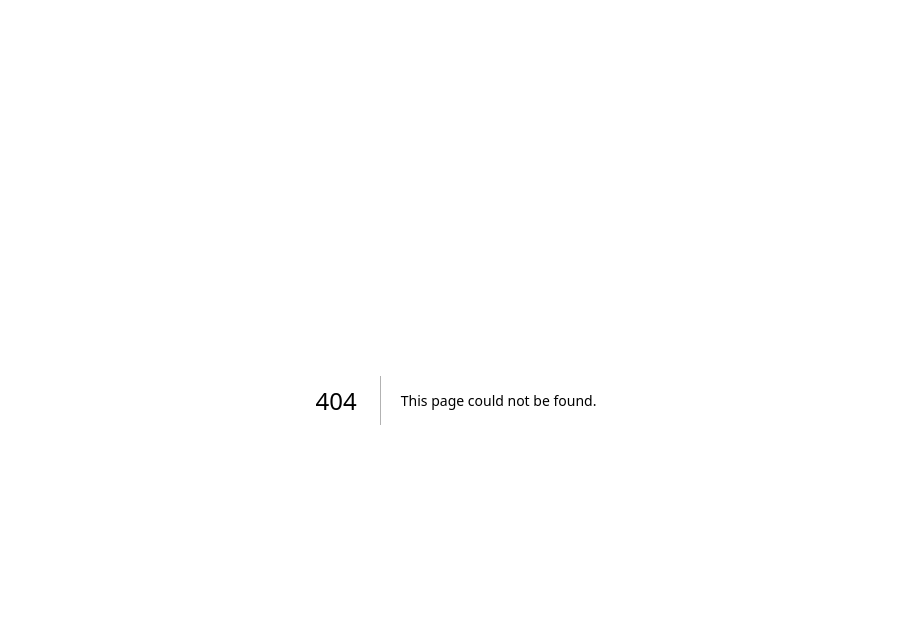
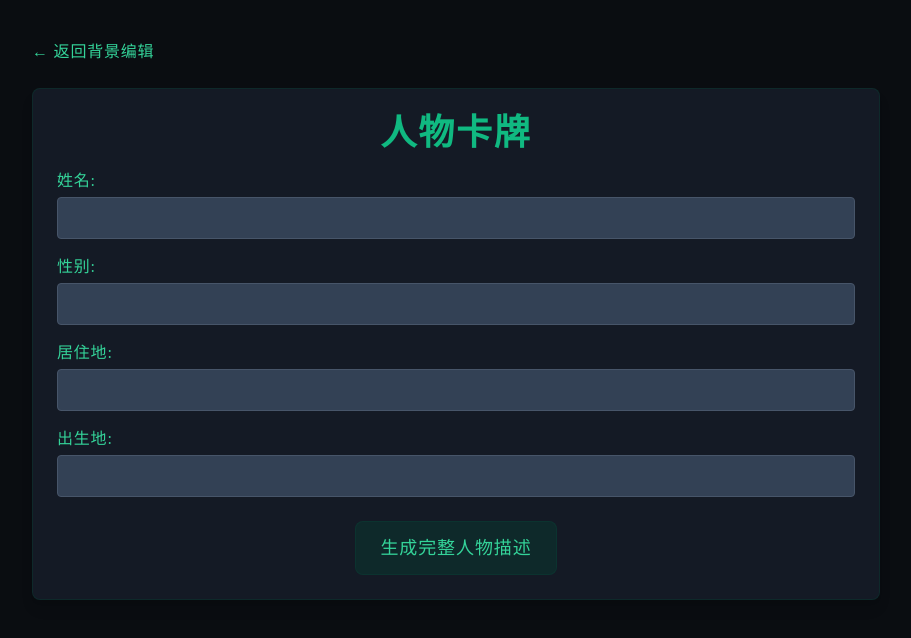
Before and after one commit to KevinKevinL/AI-Driven-TRPG, a Next.js app: page /coc/summary in a window 1280 px wide. Before the commit this address had no page. Shown: the top 638 px of the page, without its empty margins (184-1095 px from the left). Built offline with nearby package versions, Linux system fonts and the light colour scheme; no server answers; the database is empty.

Commit message:
Create summary.js

```diff
--- /dev/null
+++ b/pages/coc/summary.js
@@ -0,0 +1,228 @@
+import React, { useEffect, useState } from "react";
+import Head from "next/head";
+import Link from "next/link";
+import ReactMarkdown from "react-markdown";
+import { useRouter } from "next/router";
+import DatabaseManager from "@components/coc/DatabaseManager";
+import { character } from "@utils/characterState";
+
+const SummaryPage = () => {
+  const [characterData, setCharacterData] = useState(null);
+  const [loading, setLoading] = useState(true);
+  const [formData, setFormData] = useState({
+    name: "",
+    gender: "",
+    residence: "",
+    birthplace: "",
+  });
+  const [errors, setErrors] = useState({});
+  const [description, setDescription] = useState("");
+  const [generating, setGenerating] = useState(false);
+  const router = useRouter();
+
+  const { currentCharacterId, loadBackground } = DatabaseManager();
+
+  useEffect(() => {
+    const fetchCharacterData = async () => {
+      try {
+        // 从前端状态管理加载已保存的角色信息
+        const savedCharacter = character.export();
+
+        // 加载数据库中的背景信息
+        const background = await loadBackground(currentCharacterId);
+
+        // 合并前端保存的角色数据与数据库的背景信息
+        const completeCharacterData = {
+          ...savedCharacter,
+          background,
+        };
+
+        setCharacterData(completeCharacterData);
+
+        setLoading(false);
+      } catch (error) {
+        console.error("加载角色数据失败:", error);
+        setLoading(false);
+      }
+    };
+
+    fetchCharacterData();
+  }, [currentCharacterId]);
+
+  const validateForm = () => {
+    const newErrors = {};
+    Object.entries(formData).forEach(([key, value]) => {
+      // 确保 value 是字符串并且非空
+      if (!value || typeof value !== "string" || !value.trim()) {
+        newErrors[key] = "此项为必填";
+      }
+    });
+    setErrors(newErrors);
+    return Object.keys(newErrors).length === 0;
+  };
+
+  const handleInputChange = (field, value) => {
+    setFormData((prev) => ({ ...prev, [field]: value }));
+    if (errors[field]) {
+      setErrors((prev) => {
+        const newErrors = { ...prev };
+        delete newErrors[field];
+        return newErrors;
+      });
+    }
+  };
+
+  const handleGenerateDescription = async () => {
+    if (!validateForm() || !characterData) return;
+
+    setGenerating(true);
+
+    try {
+      const completeCharacterData = {
+        ...characterData,
+        metadata: formData,
+      };
+
+      const messages = [
+        {
+          role: "system",
+          content: "你是一个帮助跑团玩家创建角色描述的助手。",
+        },
+        {
+          role: "user",
+          content: `
+            请根据以下角色信息生成一个完整的人物描述，用于克苏鲁的呼唤跑团游戏。描述格式如下：
+
+            1. 第一行：显示人物姓名，字体加粗且稍大。
+            2. 主要内容分为若干段落，例如角色的背景、性格、特质、技能等，描述要有理有据，重点突出关键链接及其补充细节。
+            3. 内容风格要沉浸感强，以丰富的描述突出角色的内心世界和外在表现,不能脱离违背人物已有信息。
+            4. 避免直接使用“人物描述”或其他标题，第一行只显示角色姓名。
+
+            以下是角色信息：
+            ${JSON.stringify(completeCharacterData, null, 2)}
+          `,
+        },
+      ];
+
+      const response = await fetch("/api/chat", {
+        method: "POST",
+        headers: {
+          "Content-Type": "application/json",
+        },
+        body: JSON.stringify({ messages }),
+      });
+
+      const result = await response.json();
+      if (response.ok) {
+        setDescription(result.reply);
+      } else {
+        console.error("生成描述失败:", result.error);
+        setDescription("生成描述失败，请稍后再试。");
+      }
+    } catch (error) {
+      console.error("请求生成描述时出错:", error);
+      setDescription("生成描述失败，请检查网络连接。");
+    } finally {
+      setGenerating(false);
+    }
+  };
+
+  if (loading) {
+    return (
+      <div className="flex items-center justify-center min-h-screen bg-[#0a0d11]">
+        <div className="text-xl text-emerald-400 font-lovecraft">加载中...</div>
+      </div>
+    );
+  }
+
+  return (
+    <>
+      <Head>
+        <title>COC - 角色总结</title>
+        <meta name="description" content="克苏鲁的呼唤角色总结" />
+      </Head>
+
+      <div className="min-h-screen bg-[#0a0d11] py-10 font-lovecraft">
+        <div className="max-w-4xl mx-auto px-6">
+          <Link
+            href={{
+              pathname: "/coc/background",
+              query: {
+                profession: characterData?.profession?.key,
+                characterId: currentCharacterId,
+              },
+            }}
+            className="inline-block mb-6 text-emerald-400 hover:text-emerald-300
+                     transition-colors font-lovecraft tracking-wider"
+          >
+            ← 返回背景编辑
+          </Link>
+
+          <div className="mb-8 p-6 bg-slate-800/50 border border-emerald-900/30 rounded-lg shadow-lg">
+            <h1 className="text-4xl font-bold text-emerald-500 font-lovecraft text-center mb-4">
+              人物卡牌
+            </h1>
+
+            {/* 填空区域 */}
+            <div className="space-y-4">
+              {[
+                { label: "姓名", field: "name" },
+                { label: "性别", field: "gender" },
+                { label: "居住地", field: "residence" },
+                { label: "出生地", field: "birthplace" },
+              ].map(({ label, field }) => (
+                <div key={field}>
+                  <label className="block text-emerald-400 font-lovecraft mb-1">
+                    {label}:
+                  </label>
+                  <input
+                    type="text"
+                    className={`w-full p-2 rounded bg-slate-700 text-emerald-400 border ${
+                      errors[field] ? "border-red-500" : "border-slate-600"
+                    } focus:outline-none focus:ring focus:ring-emerald-500`}
+                    value={formData[field]}
+                    onChange={(e) => handleInputChange(field, e.target.value)}
+                  />
+                  {errors[field] && (
+                    <p className="text-sm text-red-500 mt-1">{errors[field]}</p>
+                  )}
+                </div>
+              ))}
+            </div>
+
+            {/* 按钮 */}
+            <div className="text-center mt-6">
+              <button
+                onClick={handleGenerateDescription}
+                disabled={generating}
+                className="px-6 py-3 bg-emerald-900/30 hover:bg-emerald-800/30
+                                rounded-lg border border-emerald-900/30
+                                transition-colors text-emerald-400 text-lg font-lovecraft
+                                disabled:bg-slate-800 disabled:text-emerald-700 shadow-ld"
+              >
+                {generating ? "正在生成..." : "生成完整人物描述"}
+              </button>
+            </div>
+          </div>
+
+          {description && (
+            <div className="mt-6 p-6 bg-slate-800/50 font-lovecraft border border-emerald-900/30 rounded-lg shadow-lg">
+              <h2 className="text-2xl font-bold text-emerald-500 mb-4">
+                人物描述
+              </h2>
+              <div className="text-emerald-400 whitespace-pre-line">
+                <ReactMarkdown
+                  // components={{
+                  //   h3: ({ node, ...props }) => <div {...props} />,
+                  // }}
+                >{description}</ReactMarkdown>
+              </div>
+            </div>
+          )}
+        </div>
+      </div>
+    </>
+  );
+};
+
+export default SummaryPage;
```
